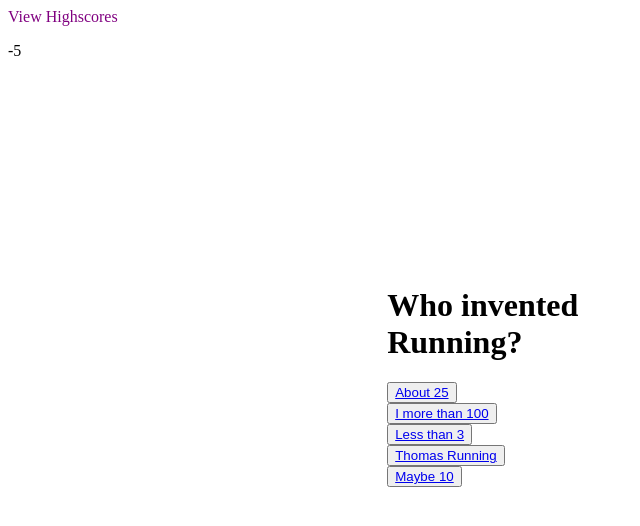
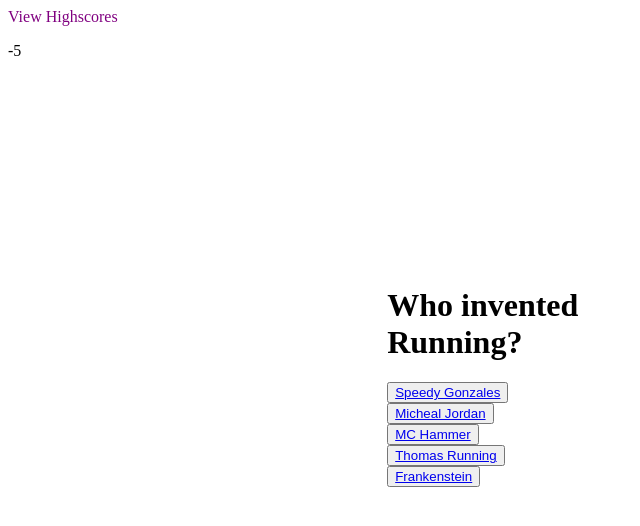
Before and after one commit to seth20smith/week4codequiz, a plain HTML site: page 3rdQuestion.html in a window 1280 px wide. Shown: the whole page, without its empty margins (0-640 px from the left). Drawn offline with Linux system fonts and the light colour scheme.

Commit message:
okay im done

```diff
--- a/3rdQuestion.html
+++ b/3rdQuestion.html
@@ -23,15 +23,15 @@
                     <h1 id="start">
                            Who invented Running?
                     </h1>
-                    <button class="wrong"><a href="./4thQuestion.html">About 25</a></button>
+                    <button class="wrong"><a href="./4thQuestion.html">Speedy Gonzales</a></button>
                     <br>
-                    <button class="wrong"><a href="./4thQuestion.html">I more than 100</a></button>
+                    <button class="wrong"><a href="./4thQuestion.html">Micheal Jordan</a></button>
                     <br>
-                    <button class="wrong"><a href="./4thQuestion.html">Less than 3</a></button>
+                    <button class="wrong"><a href="./4thQuestion.html">MC Hammer</a></button>
                     <br>
                     <button class="correct"><a href="./4thQuestion.html">Thomas Running</a></button>
                     <br>
-                    <button class="wrong"><a href="./4thQuestion.html">Maybe 10</a></button>
+                    <button class="wrong"><a href="./4thQuestion.html">Frankenstein</a></button>
                     </div>
                 </div>
 
```
Also changed, not shown: 4thQuestion.html (+6 -6 lines).
